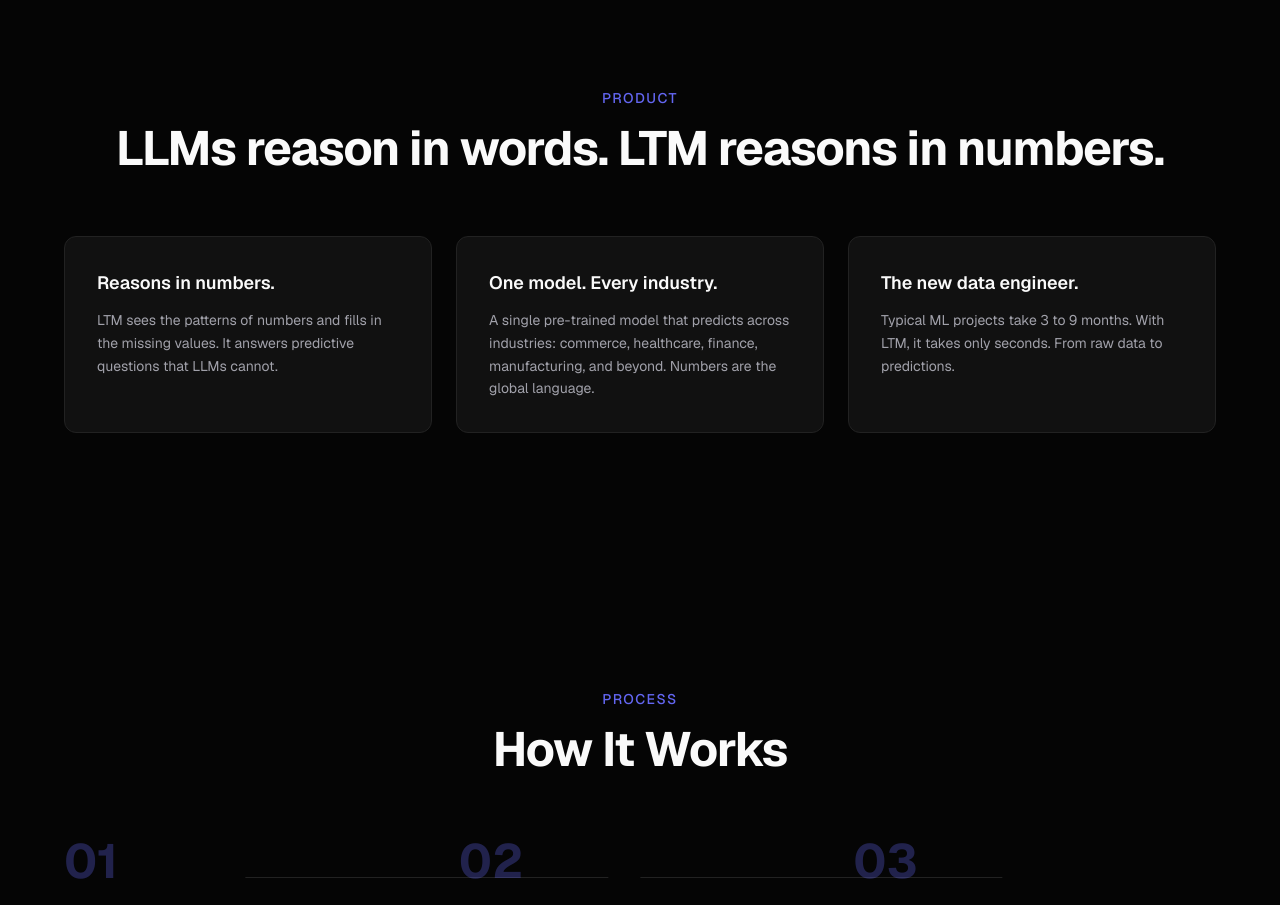
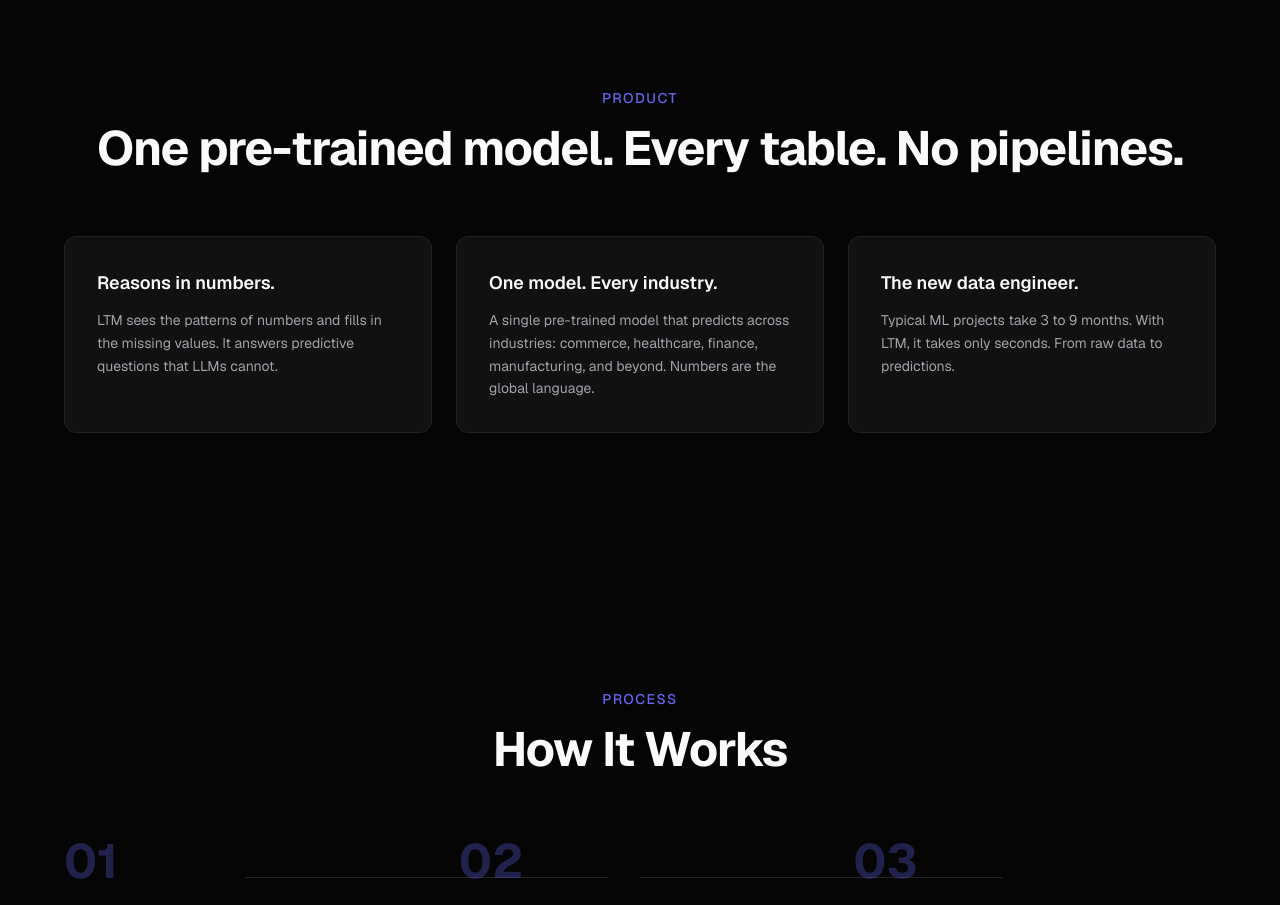
Before and after one commit to nums-ai/nums-ai.github.io, a Next.js app: page / in a window 1280 px wide. Shown: the part 840-1745 px from the top of the page. Built offline with nearby package versions, Linux system fonts and the light colour scheme.

Commit message:
Make Product H2 cover all three cards

```diff
--- a/src/app/page.tsx
+++ b/src/app/page.tsx
@@ -159,7 +159,7 @@ function Product() {
             Product
           </p>
           <h2 className="mt-4 text-3xl font-bold tracking-tight sm:text-4xl lg:text-5xl">
-            LLMs reason in words. LTM reasons in numbers.
+            One pre-trained model. Every table. No pipelines.
           </h2>
         </div>
 
```
